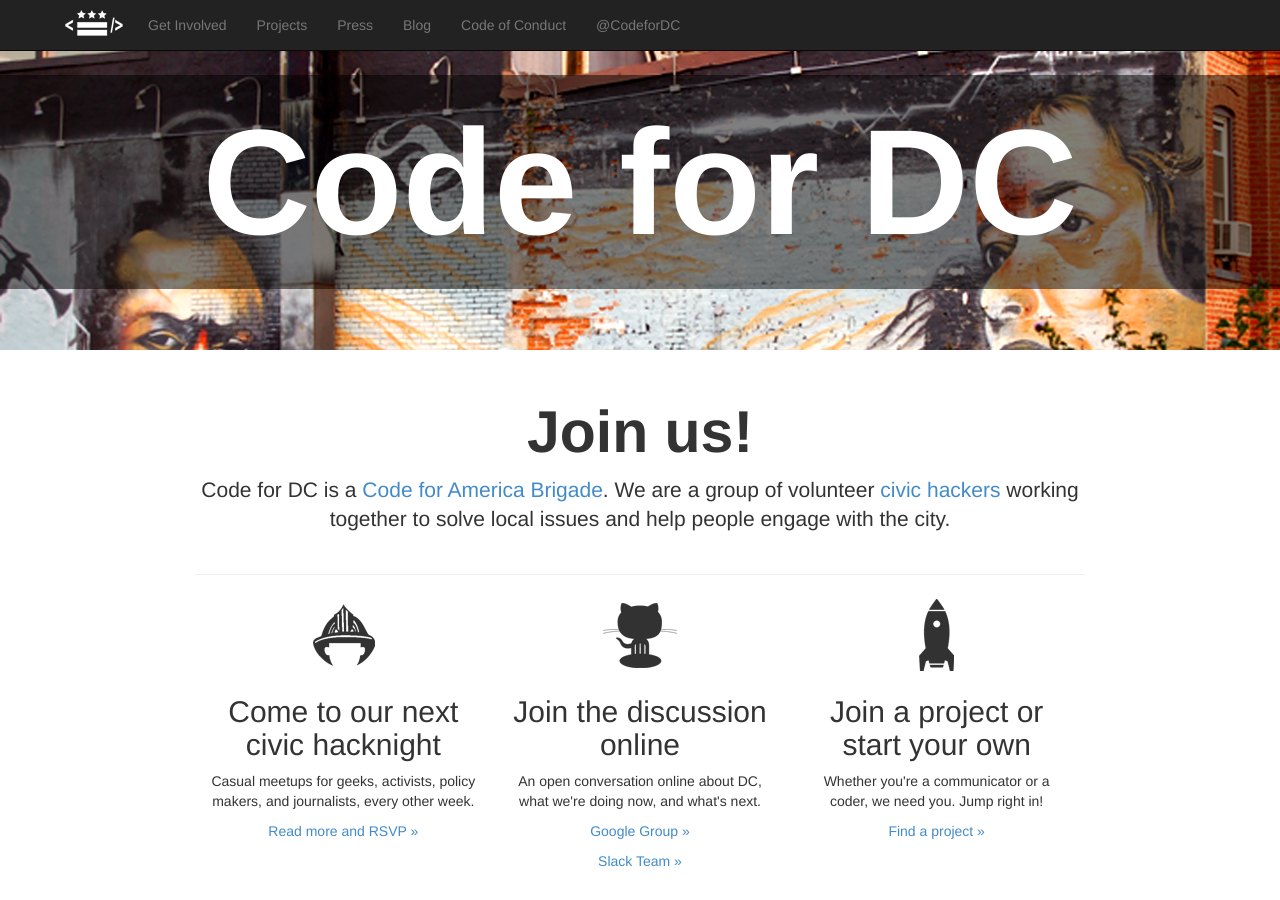
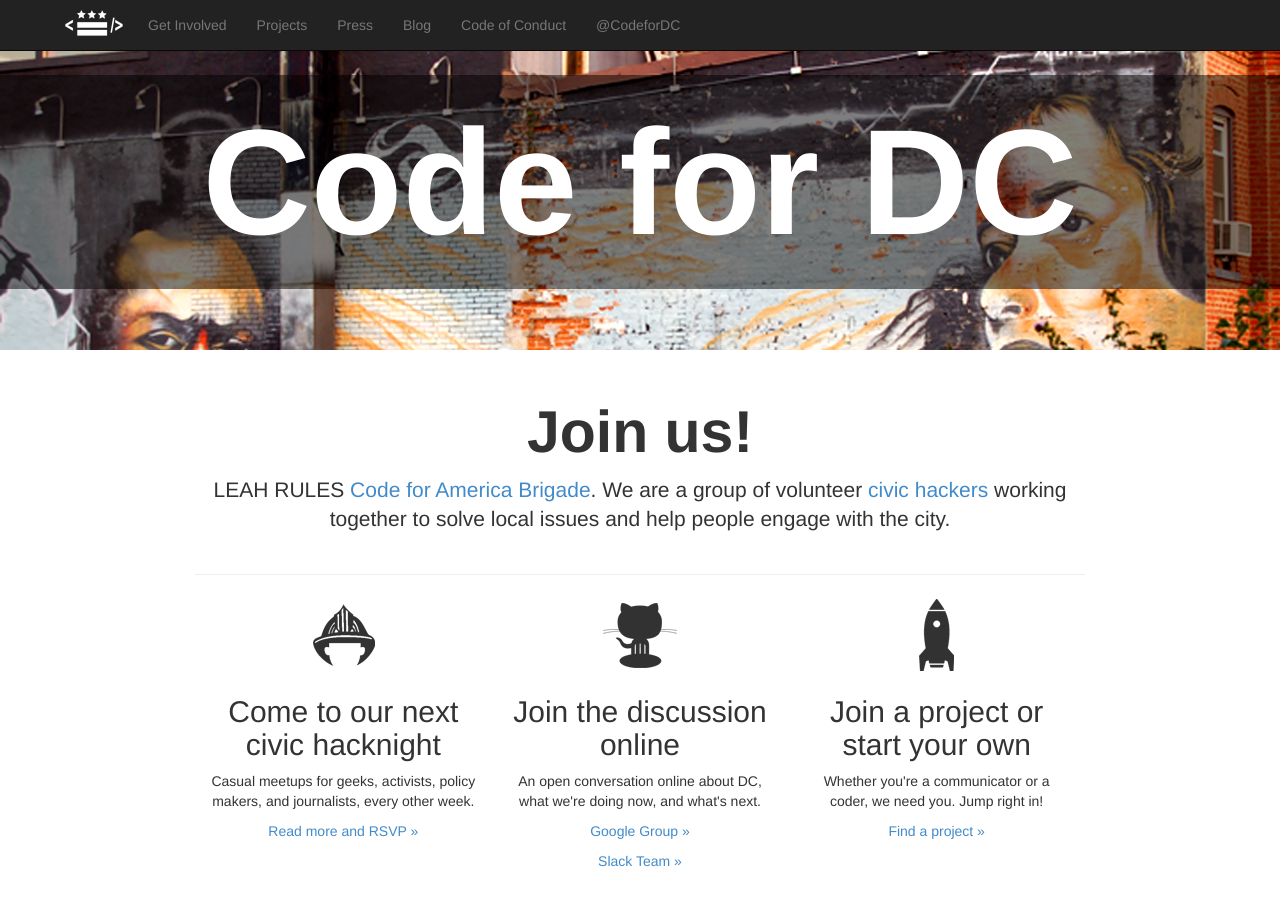
Before and after one commit to civictechdc/codefordc.github.com, a Jekyll site: the page built from index.html, in a window 1280 px wide and 900 px high. Built offline with Jekyll 4.4.1, drawn with Linux system fonts in a browser that asks for light colours; nearby versions of some CDN libraries; Markdown is read by kramdown in place of the engine named in the settings.

Commit message:
MESSING AROUND

```diff
--- a/index.html
+++ b/index.html
@@ -51,7 +51,7 @@
 -->
 				<div class="col-lg-12">
 					<h1 class="h0">Join us!</h1>
-		        	<p class="lead">Code for DC is a <a href="http://brigade.codeforamerica.org" target="_blank">Code for America Brigade</a>. We are a group of volunteer <a href="http://www.codeforamerica.org/blog/2013/05/06/what-is-a-civic-hacker/">civic hackers</a> working together to solve local issues and help people engage with the city.
+		        	<p class="lead">LEAH RULES <a href="http://brigade.codeforamerica.org" target="_blank">Code for America Brigade</a>. We are a group of volunteer <a href="http://www.codeforamerica.org/blog/2013/05/06/what-is-a-civic-hacker/">civic hackers</a> working together to solve local issues and help people engage with the city.
 					</p>
 				</div>
 				<div class="col-lg-12"><hr/></div>
```
